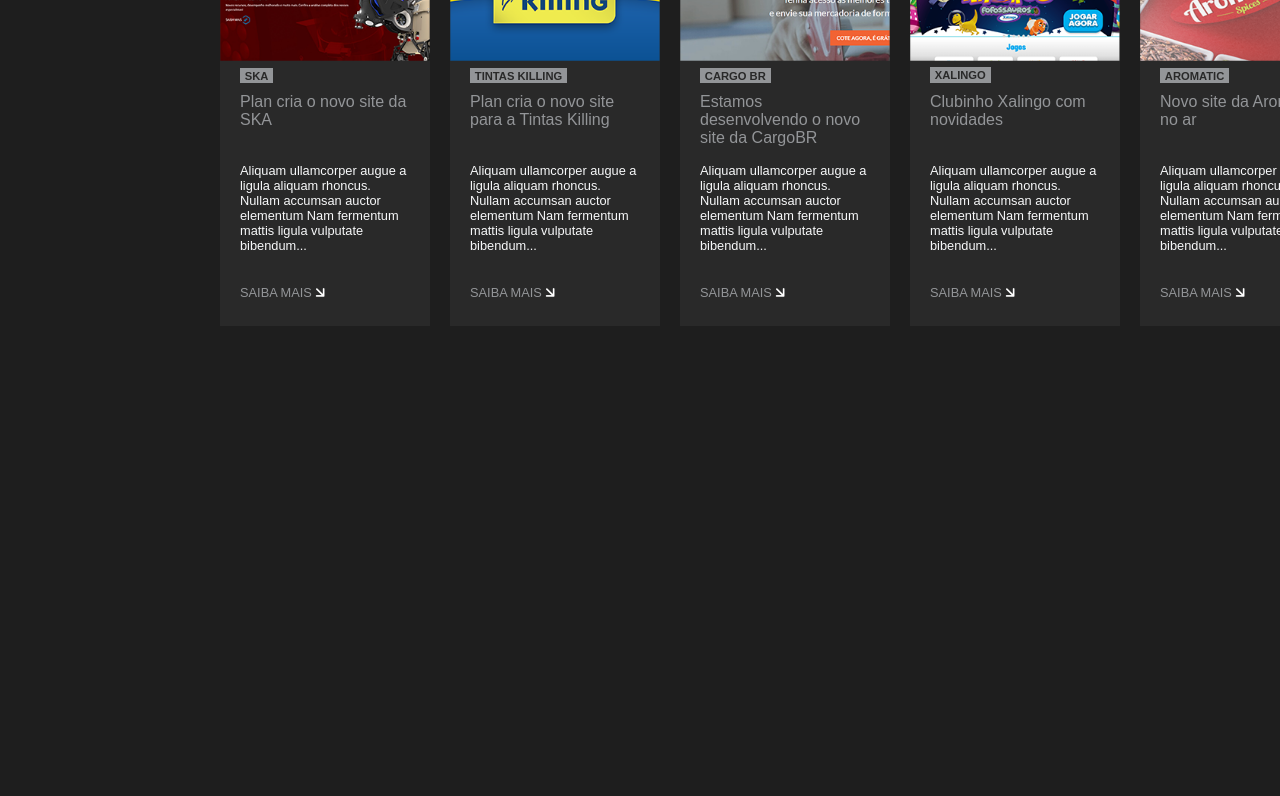
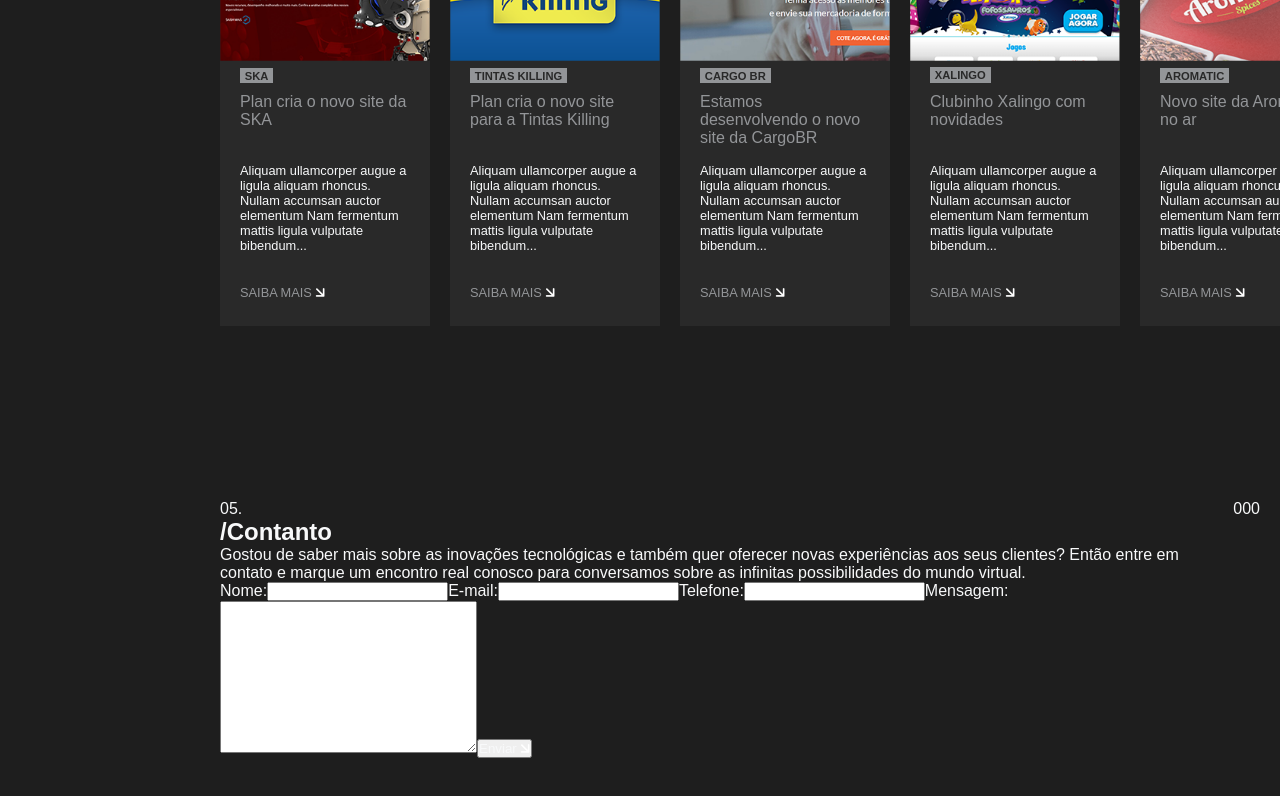
Before and after one commit to PatrickTav/plan-marketing, a React (Vite) app: page / in a window 1280 px wide. Shown: the part 1100-1896 px from the top of the page. Before the commit the page ends 1600 px from the top, so only its background shows below. Built offline with nearby package versions, Linux system fonts and the light colour scheme.

Commit message:
main:inserindo page contact na home

```diff
--- /dev/null
+++ b/src/pages/Contact/index.jsx
@@ -0,0 +1,43 @@
+import React from 'react'
+import Arrow from "../../assets/Arrow.png"
+import { Container_section } from './style'
+
+const Contact = () => {
+  return (
+    <Container_section>
+      <div className="form-container">
+        <span className="back">05.</span>
+        <h2>/Contanto</h2>
+        <p>
+          Gostou de saber mais sobre as inovações tecnológicas e também quer
+          oferecer novas experiências aos seus clientes? Então entre em contato
+          e marque um encontro real conosco para conversamos sobre as infinitas
+          possibilidades do mundo virtual.
+
+        </p>
+        <form >
+          <label>
+            Nome:
+            <input type="text" />
+          </label>
+          <label>
+            E-mail:
+            <input type="email" />
+          </label>
+          <label>
+            Telefone:
+            <input type="tel" />
+          </label>
+          <label>
+            Mensagem:
+            <textarea name="" id="" cols="30" rows="10"></textarea>
+          </label>
+          <button>Enviar <img src={Arrow} alt="" /></button>
+        </form>
+      </div>
+      <div className="partnership_adress">000</div>
+    </Container_section>
+  )
+}
+
+export default Contact
--- /dev/null
+++ b/src/pages/Contact/style.js
@@ -0,0 +1,12 @@
+import styled from 'styled-components'
+
+export const Container_section = styled.div`
+  display: flex;
+  & {
+    .form-container {
+    }
+
+    .partnership_adress {
+    }
+  }
+`
--- a/src/pages/Home/index.jsx
+++ b/src/pages/Home/index.jsx
@@ -1,5 +1,5 @@
 import { Navbar } from '../../components'
-import { About, News } from '../../pages'
+import { About, News, Contact } from '../../pages'
 
 import { Container, Section } from './style'
 
@@ -11,9 +11,11 @@
                 <About />
             </Section>
             <Section>
-        <News/>
+                <News />
             </Section>
-
+            <Section>
+                <Contact />
+            </Section>
         </Container>
     )
 }
--- a/src/pages/index.js
+++ b/src/pages/index.js
@@ -1,5 +1,6 @@
-import About from "./About/About";
-import News from "./News/";
-import Home from "./Home";
+import About from './About/About'
+import News from './News/'
+import Home from './Home'
+import Contact from './Contact'
 
-export {About, News, Home}
+export { About, News, Home, Contact }
```
Lines whose indentation alone changed are shown as unchanged.
